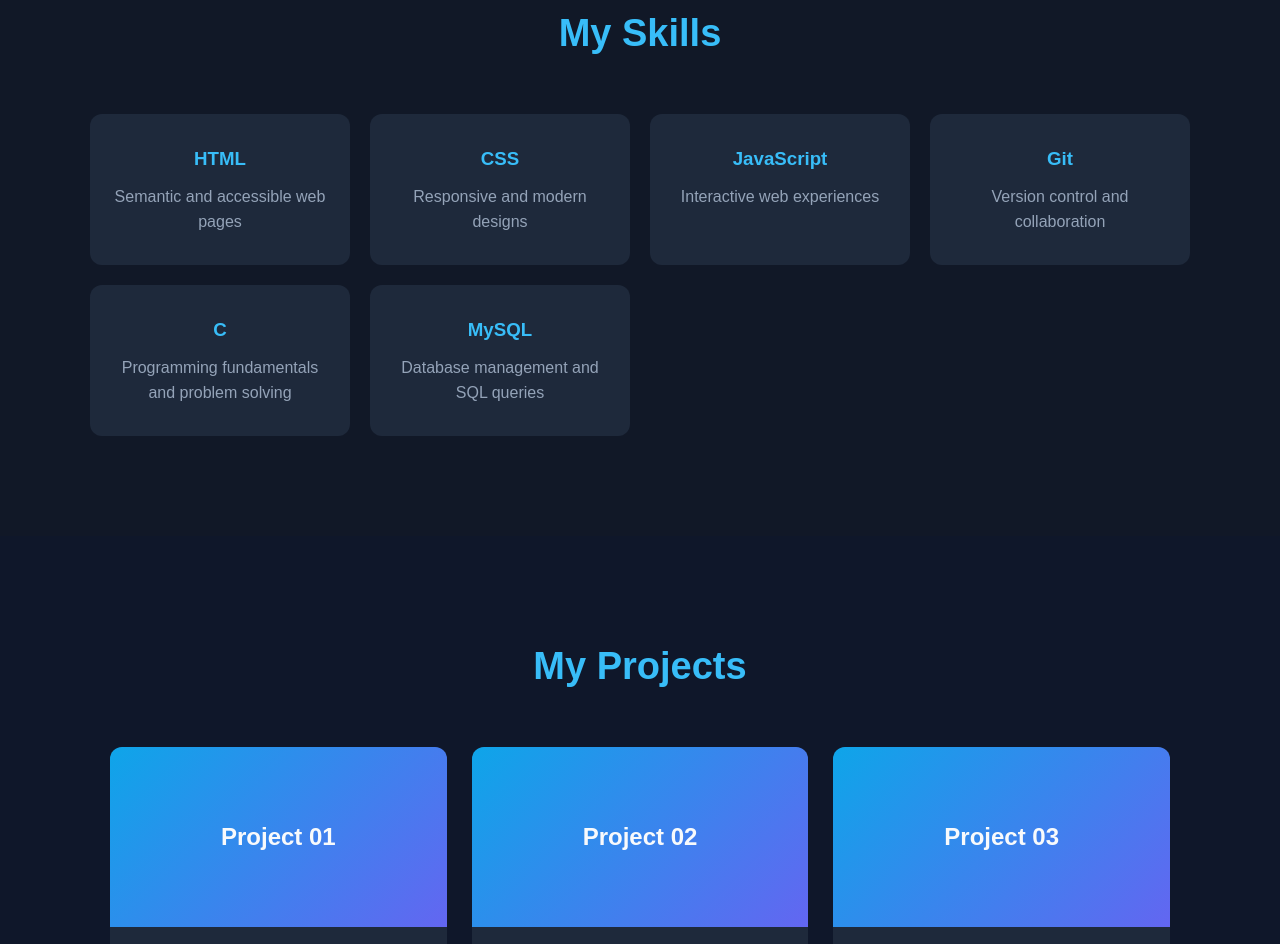
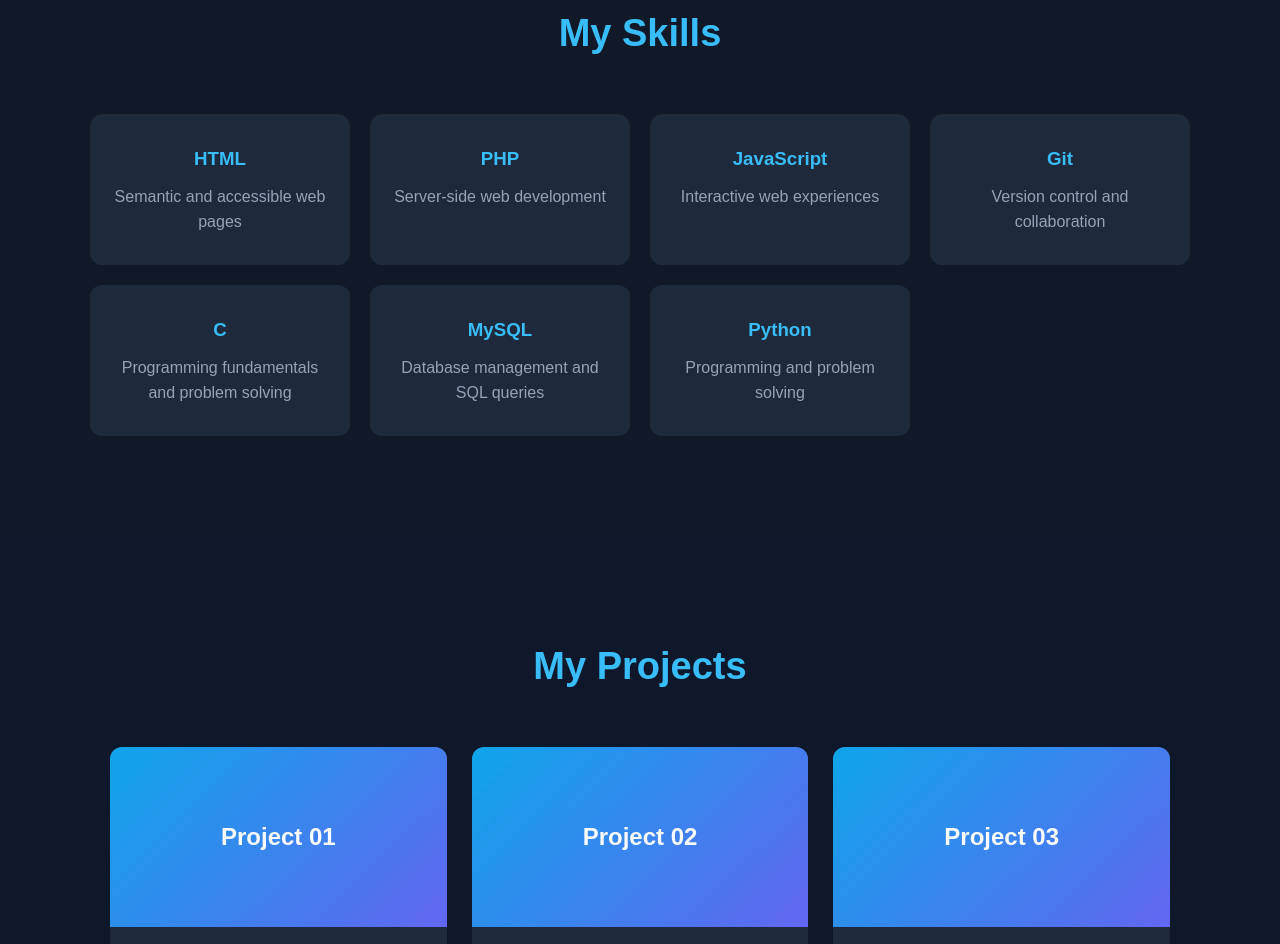
Before and after one commit to Sakshi-kolekar/Portfolio-task-3, a plain HTML site: page index.html in a window 1280 px wide. Shown: the part 1982-2926 px from the top of the page. Drawn offline with Linux system fonts and the light colour scheme.

Commit message:
Update index.html

```diff
--- a/index.html
+++ b/index.html
@@ -167,8 +167,8 @@
             </div>
 
             <div class="skill-card">
-                <h3>CSS</h3>
-                <p>Responsive and modern designs</p>
+                <h3>PHP</h3>
+                <p>Server-side web development</p>
             </div>
 
             <div class="skill-card">
@@ -189,6 +189,11 @@
             <div class="skill-card">
                 <h3>MySQL</h3>
                 <p>Database management and SQL queries</p>
+            </div>
+
+            <div class="skill-card">
+              <h3>Python</h3>
+               <p>Programming and problem solving</p>
             </div>
         </div>
 
```
